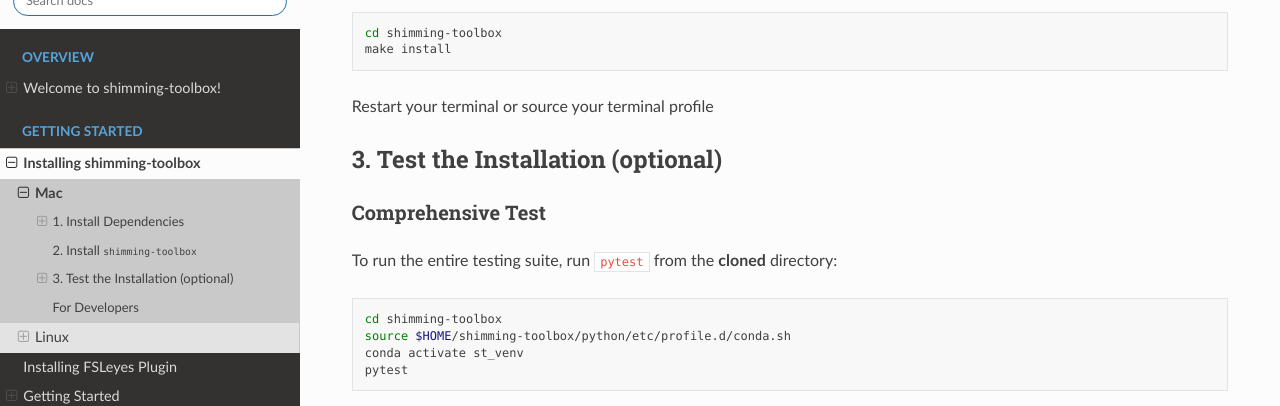
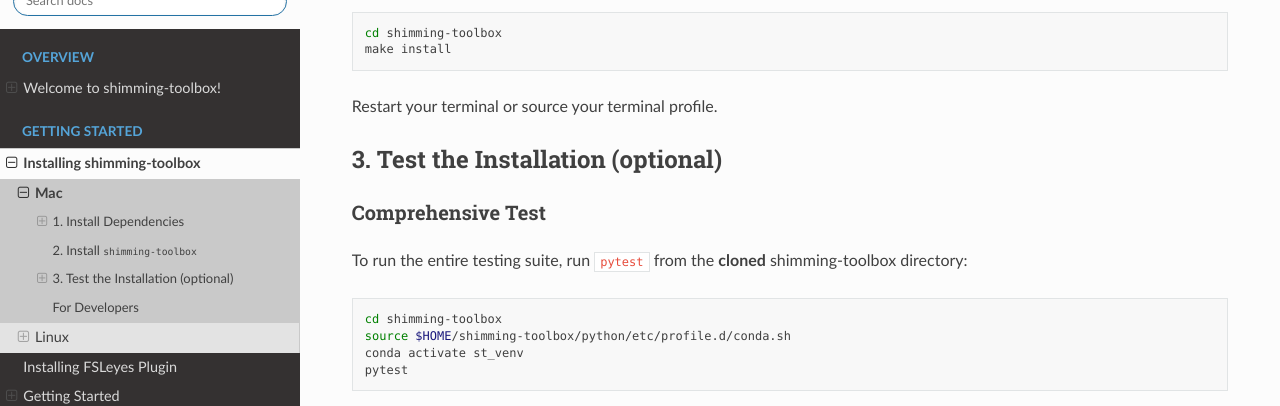
Before and after one commit to shimming-toolbox/shimming-toolbox, a Sphinx documentation site: the page built from docs/source/getting_started/installation_st/mac.rst, in a window 1280 px wide and 900 px high, scrolled down 387 px. Shown: the part 161-567 px from the top of the window. Built offline with Sphinx 7.4.7 and the Read the Docs theme 2.0.0, drawn with Linux system fonts in a browser that asks for light colours.

Commit message:
Add st back and add .

```diff
--- a/docs/source/getting_started/installation_st/linux.rst
+++ b/docs/source/getting_started/installation_st/linux.rst
@@ -41,7 +41,7 @@ Next, install ``shimming-toolbox`` using the ``Makefile``:
   cd shimming-toolbox
   make install
 
-Restart your terminal or source your terminal profile
+Restart your terminal or source your terminal profile.
 
 3. Test the Installation (optional)
 -----------------------------------
@@ -50,7 +50,7 @@ Comprehensive Test
 ~~~~~~~~~~~~~~~~~~
 
 To run the entire testing suite, run ``pytest`` from the
-**cloned** directory:
+**cloned** shimming-toolbox directory:
 
 .. code:: bash
 
--- a/docs/source/getting_started/installation_st/mac.rst
+++ b/docs/source/getting_started/installation_st/mac.rst
@@ -29,7 +29,7 @@ Next, install ``shimming-toolbox`` using the ``Makefile``:
   cd shimming-toolbox
   make install
 
-Restart your terminal or source your terminal profile
+Restart your terminal or source your terminal profile.
 
 3. Test the Installation (optional)
 -----------------------------------
@@ -38,7 +38,7 @@ Comprehensive Test
 ~~~~~~~~~~~~~~~~~~
 
 To run the entire testing suite, run ``pytest`` from the
-**cloned** directory:
+**cloned** shimming-toolbox directory:
 
 .. code:: bash
 
```
